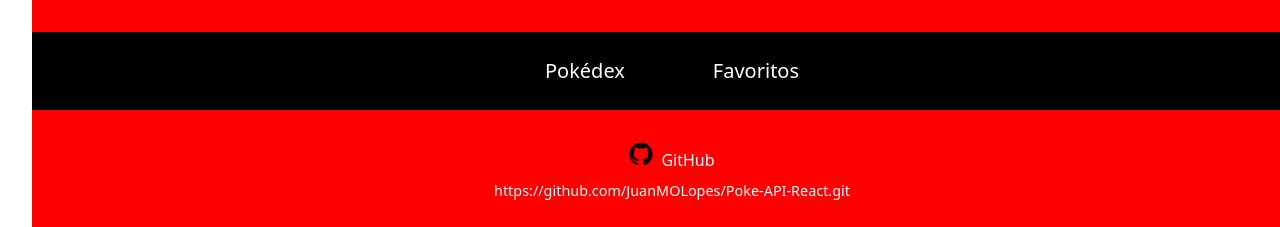
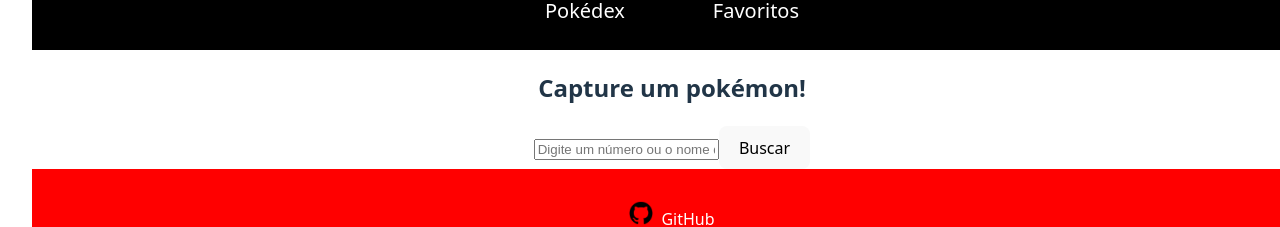
Before and after one commit to JuanMOLopes/Poke-API-React, a React (Vite) app: page / in a window 1280 px wide. Shown: the part 226-453 px from the top of the page. Built offline with nearby package versions, Linux system fonts and the light colour scheme.

Commit message:
informacoes dos pokemons

```diff
--- a/src/pages/Pokedex.jsx
+++ b/src/pages/Pokedex.jsx
@@ -1,12 +1,82 @@
+import { useState } from "react";
 import Header from "../components/Header/Header";
 import Navbar from "../components/Navbar/Navbar";
 import Footer from "../components/Footer/Footer";
 
 function Pokedex() {
+  const [pokemonDigitado, setPokemonDigitado] = useState("");
+  const [pokemonEncontrado, setPokemonEncontrado] = useState(null);
+  const [erro, setErro] = useState("");
+
+  async function fetchPokemons(input) {
+    input.preventDefault();
+
+    try {
+      const resposta = await fetch(
+        `https://pokeapi.co/api/v2/pokemon/${pokemonDigitado.toLowerCase()}`
+      );
+      if (!resposta.ok) {
+        throw new Error("Pokémon não encontrado");
+      }
+
+      const dados = await resposta.json();
+      setPokemonEncontrado(dados);
+    } catch (erro) {
+      setErro(erro.message);
+    }
+  }
+
+  if (erro) return <h2>Erro: {erro}</h2>;
+
   return (
     <>
       <Header />
       <Navbar />
+
+        <h2>Capture um pokémon!</h2>
+        <form onSubmit={fetchPokemons}>
+          <input
+            type="text"
+            value={pokemonDigitado}
+            onChange={(input) => setPokemonDigitado(input.target.value)}
+            placeholder="Digite um número ou o nome de um pokémon"
+          />
+          <button type="submit">Buscar</button>
+        </form>
+
+        {pokemonEncontrado && (
+          <div>
+            <h3>{pokemonEncontrado.name} (#{pokemonEncontrado.id})</h3>
+
+            <img src={pokemonEncontrado.sprites.front_default}/>
+
+              <p>Tipos:</p>
+              <ul>
+                {pokemonEncontrado.types.map((tipo, index) => (
+                  <li key={index}>{tipo.type.name}</li>
+                ))}
+              </ul>
+
+              <p>Habilidades:</p>
+              <ul>
+                {pokemonEncontrado.abilities.map((habilidade, index) => (
+                  <li key={index}>
+                    {habilidade.ability.name}
+                  </li>
+                ))}
+              </ul>
+
+              <p>Estatísticas:</p>
+              <ul>
+                {pokemonEncontrado.stats.map((estatistica, index) => (
+                  <li key={index}>
+                    {estatistica.stat.name}: {estatistica.base_stat}
+                  </li>
+                ))}
+              </ul>
+          </div>
+        )}
+
       <Footer />
     </>
   );
```
